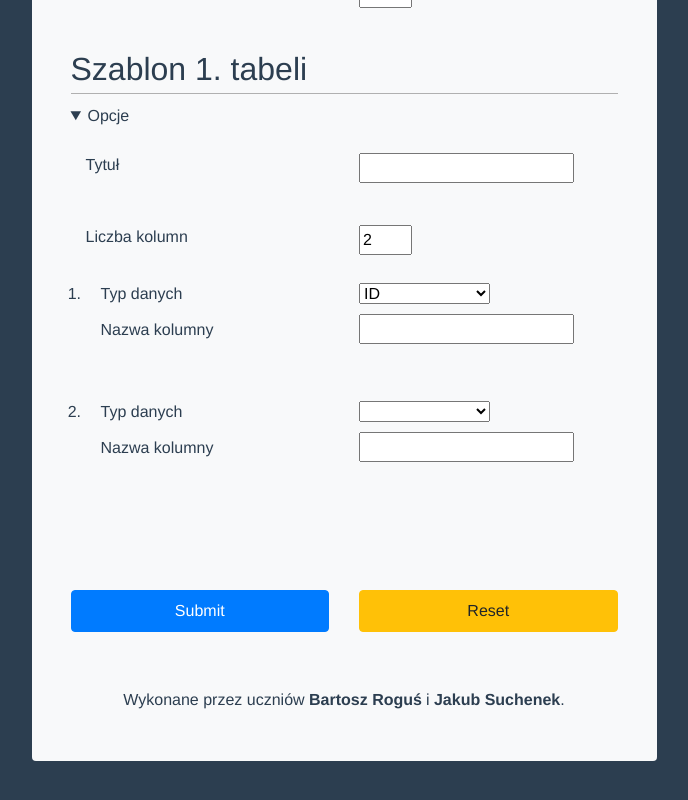
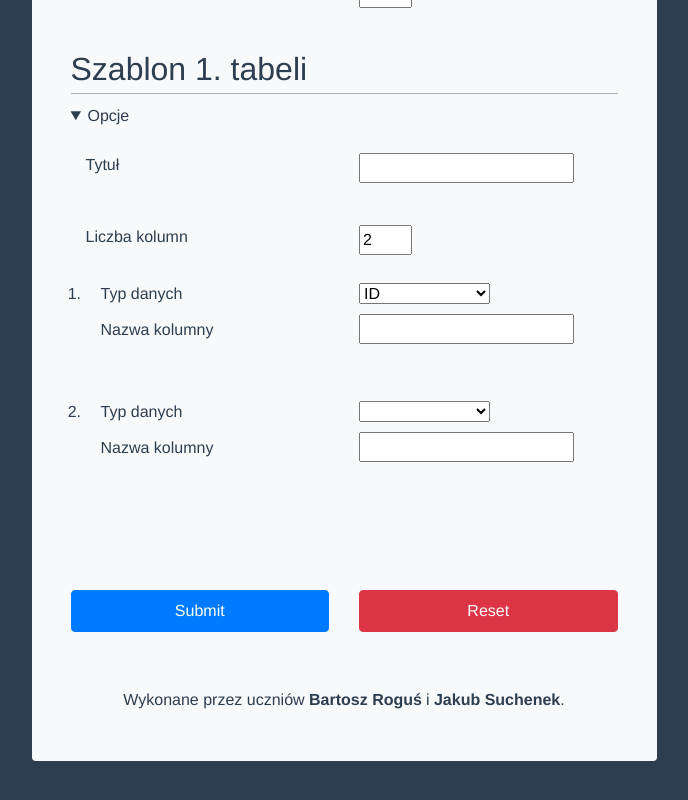
Before and after one commit to AnonymousX86/database-generator, a Vue app: page / in a window 1280 px wide. Shown: the part 426-1226 px from the top of the page, without its empty margins (296-984 px from the left). Built offline with nearby package versions, Linux system fonts and the light colour scheme.

Commit message:
Update reset button color

```diff
--- a/src/components/MainForm.vue
+++ b/src/components/MainForm.vue
@@ -308,7 +308,7 @@
               <input
                 id="reset"
                 type="reset"
-                class="btn btn-warning py-2 w-100"
+                class="btn btn-danger py-2 w-100"
               />
             </b-col>
           </b-row>
```
